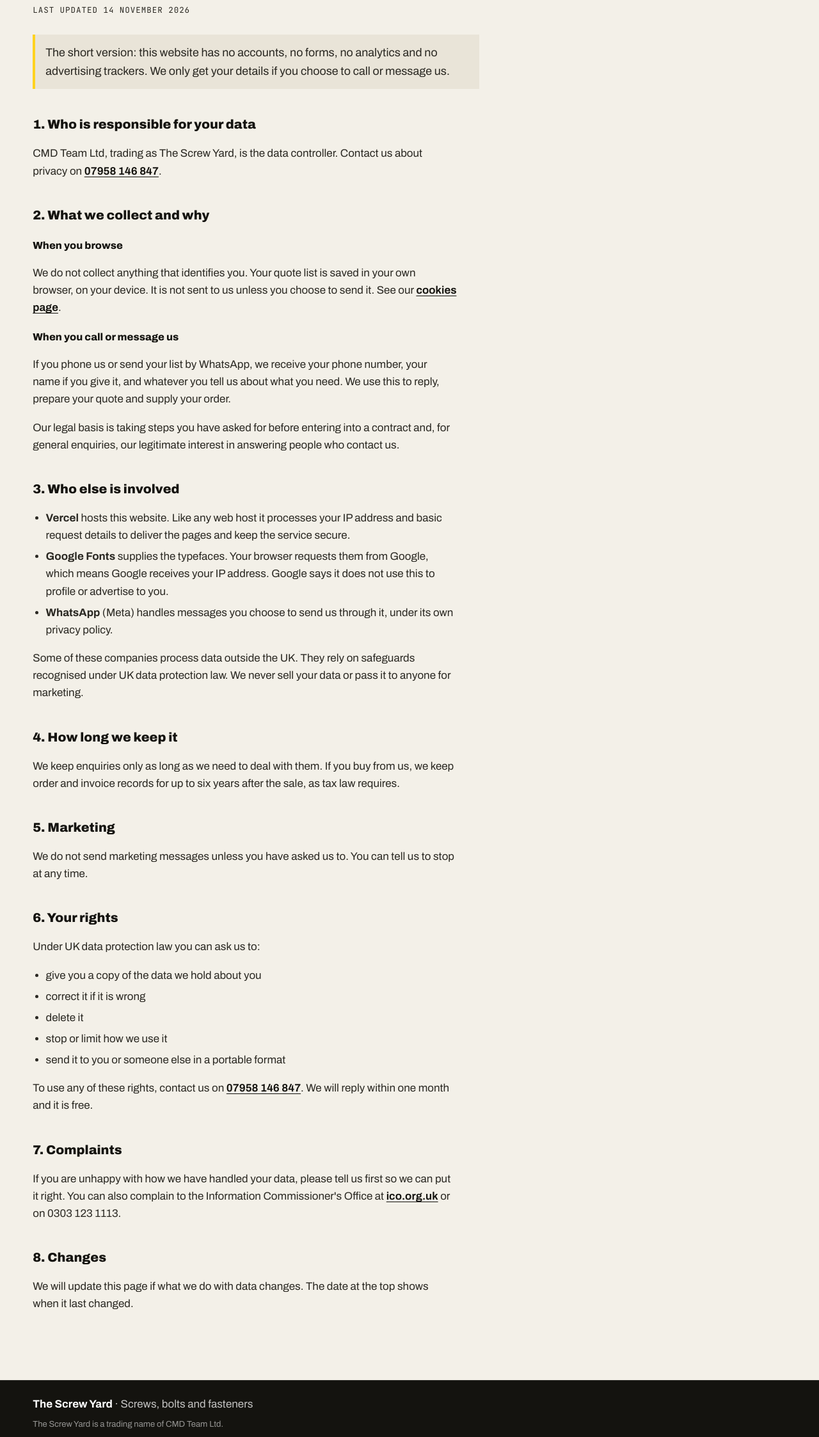
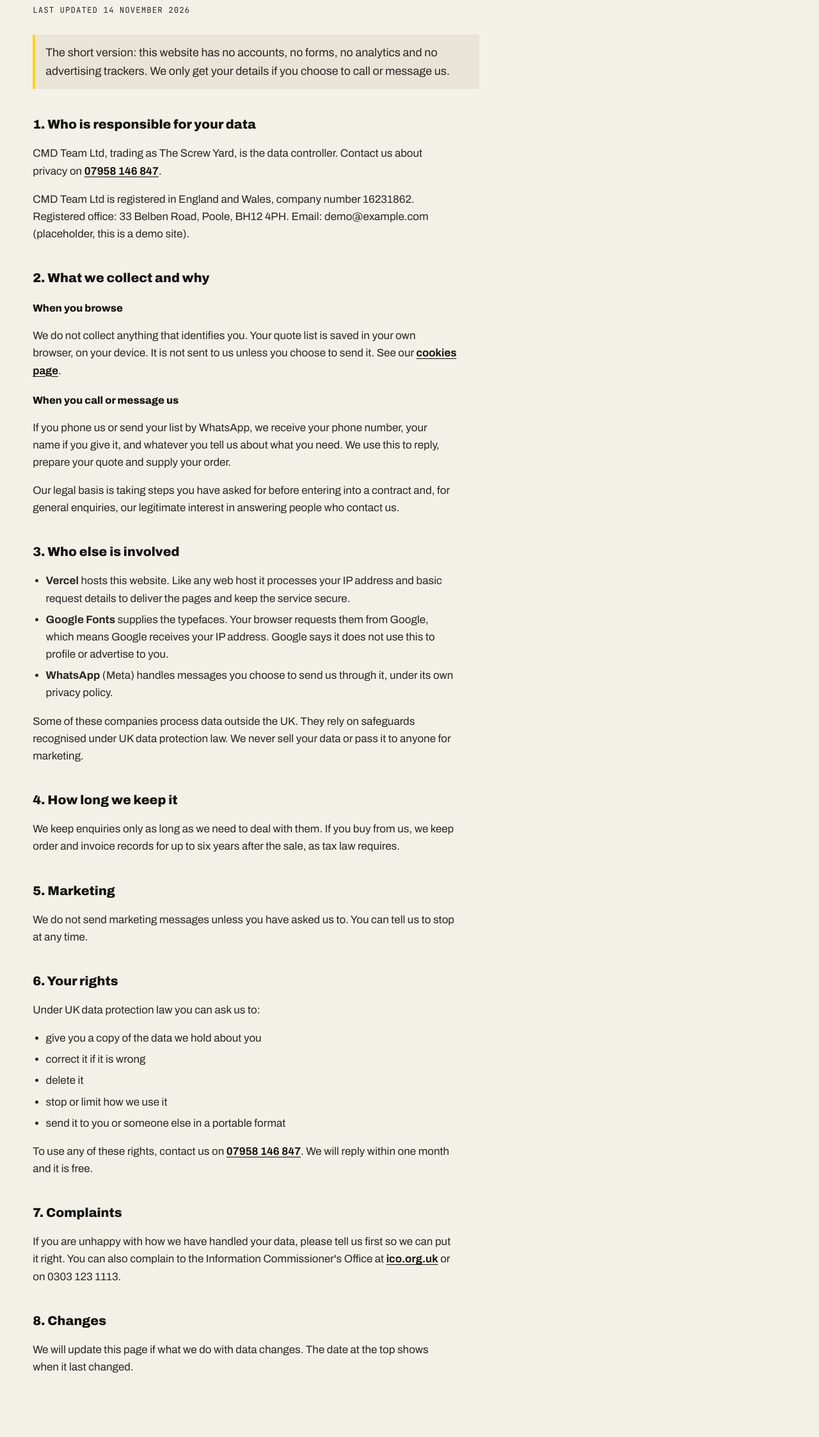
Before and after one commit to andradudan4-droid/the-screw-yard, a plain HTML site: page privacy.html in a window 1280 px wide. Shown: the part 285-2531 px from the top of the page at 64% size. Drawn offline with Linux system fonts and the light colour scheme.

Commit message:
Add registered company details and placeholder email
Co-Authored-By: Claude Fable 5.2 <noreply@anthropic.com>

```diff
--- a/privacy.html
+++ b/privacy.html
@@ -27,6 +27,7 @@
 
     <h2>1. Who is responsible for your data</h2>
     <p>CMD Team Ltd, trading as The Screw Yard, is the data controller. Contact us about privacy on <a href="tel:+447958146847">07958 146 847</a>.</p>
+    <p>CMD Team Ltd is registered in England and Wales, company number 16231862. Registered office: 33 Belben Road, Poole, BH12 4PH. Email: demo@example.com (placeholder, this is a demo site).</p>
 
     <h2>2. What we collect and why</h2>
     <h3>When you browse</h3>
@@ -69,7 +70,7 @@
   </main>
   <footer class="footer">
     <p><b>The Screw Yard</b> · Screws, bolts and fasteners</p>
-    <p class="footer__small">The Screw Yard is a trading name of CMD Team Ltd.</p>
+    <p class="footer__small">The Screw Yard is a trading name of CMD Team Ltd, registered in England and Wales, company number 16231862. Registered office: 33 Belben Road, Poole, BH12 4PH. Email: demo@example.com (placeholder, this is a demo site).</p>
     <p class="footer__links"><a href="/terms.html">Terms of use</a><a href="/privacy.html" aria-current="page">Privacy policy</a><a href="/cookies.html">Cookies</a></p>
   </footer>
 </body>
```
Also changed, not shown: cookies.html (+1 -1 lines), index.html (+1 -1 lines), terms.html (+2 -1 lines).
